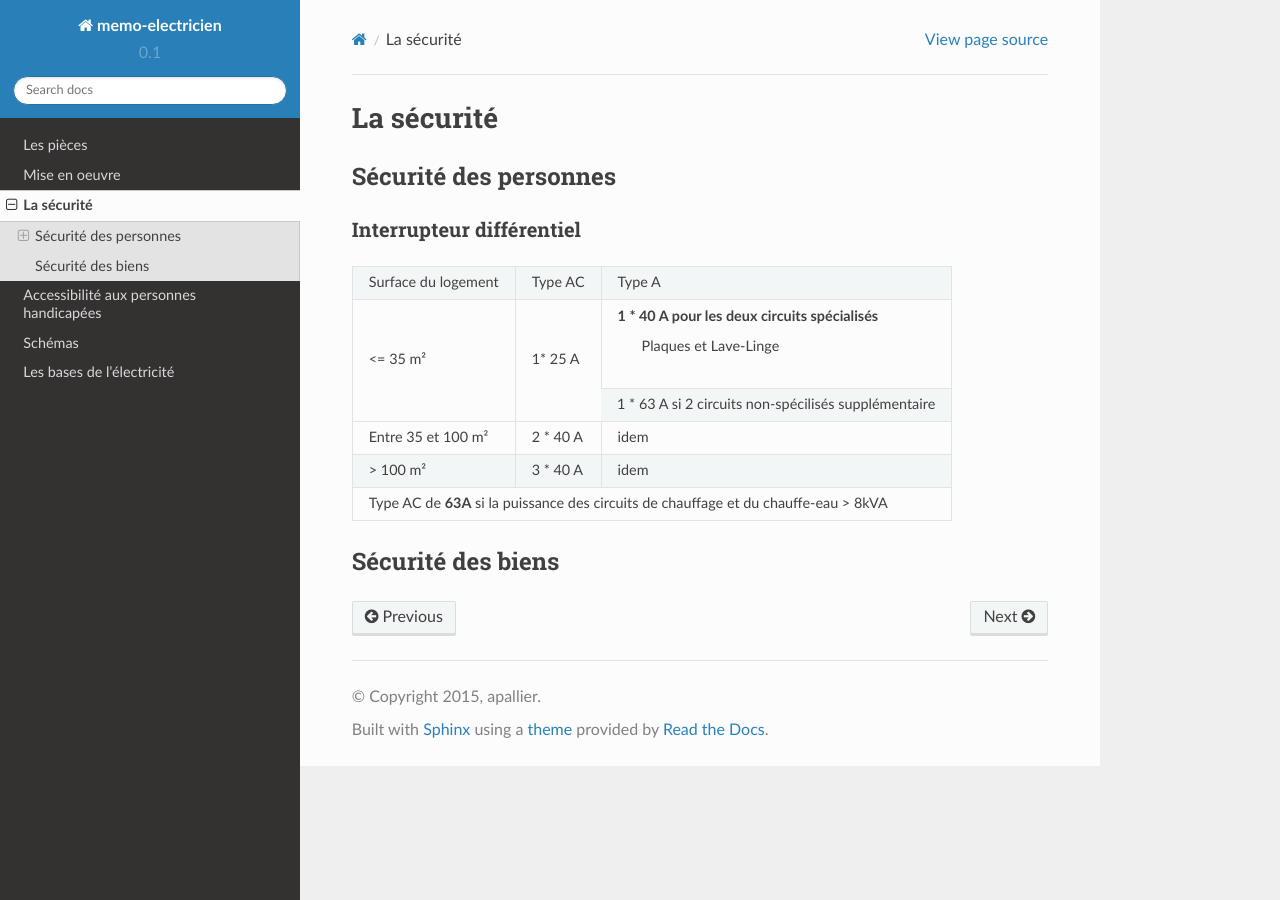
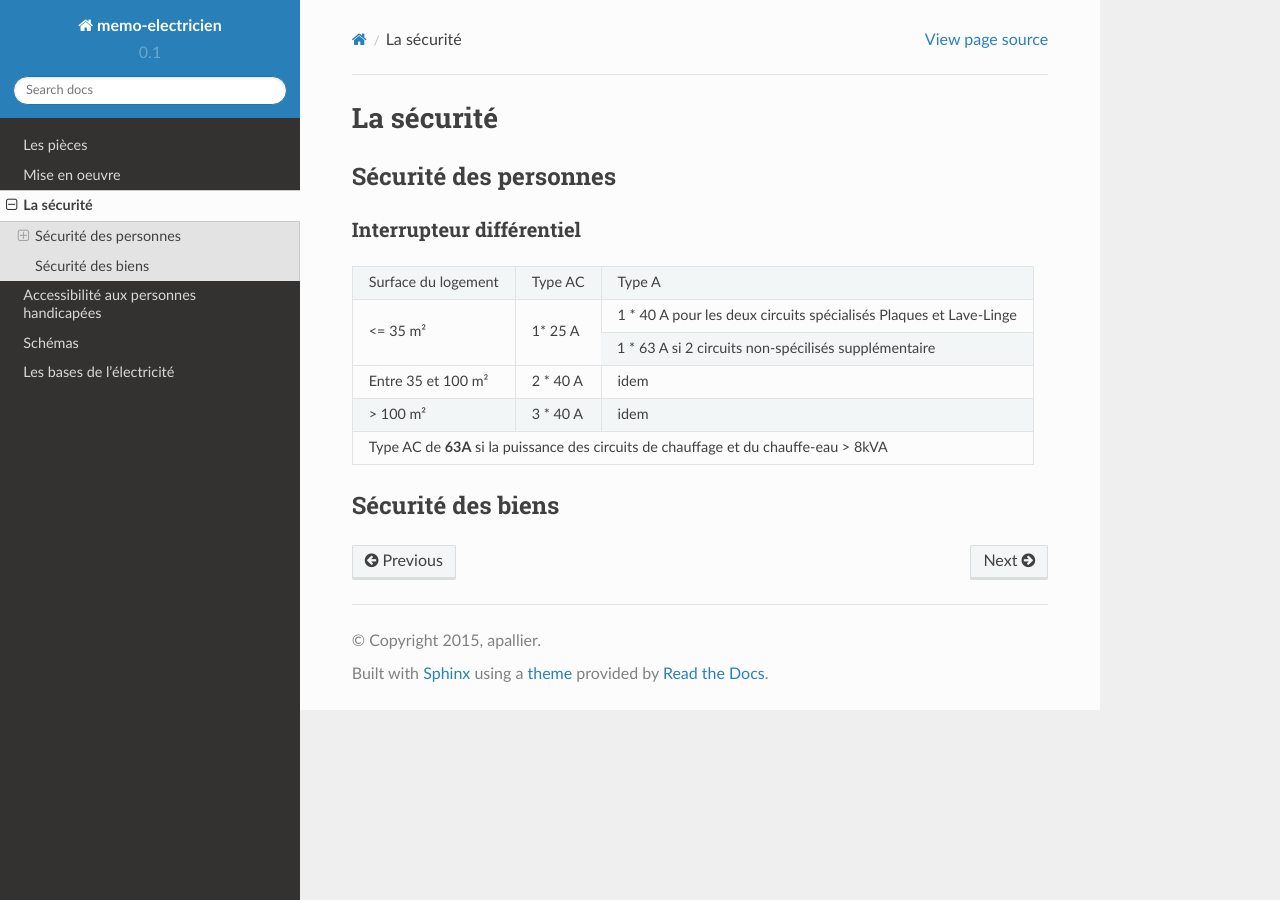
Before and after one commit to apallier/memo-electricien, a Sphinx documentation site: the page built from source/securite.rst, in a window 1280 px wide. Built offline with Sphinx 7.4.7 and the Read the Docs theme 2.0.0, drawn with Linux system fonts in a browser that asks for light colours.

Commit message:
Reformatage du tableau

```diff
--- a/source/securite.rst
+++ b/source/securite.rst
@@ -8,20 +8,20 @@
 Interrupteur différentiel
 -------------------------
 
-+---------------------+-----------+------------------------------------------------------+
-| Surface du logement |  Type AC  |                        Type A                        |
-+---------------------+-----------+------------------------------------------------------+
-|       <= 35 m²      |   1* 25 A |     1 * 40 A pour les deux circuits spécialisés      |
-|                     |           |                 Plaques et Lave-Linge                |
-+                     +           +------------------------------------------------------+
-|                     |           | 1 * 63 A si 2 circuits non-spécilisés supplémentaire |
-+---------------------+-----------+------------------------------------------------------+
-|  Entre 35 et 100 m² |  2 * 40 A |                         idem                         |
-+---------------------+-----------+------------------------------------------------------+
-|       > 100 m²      |  3 * 40 A |                         idem                         |
-+---------------------+-----------+------------------------------------------------------+
-| Type AC de **63A** si la puissance des circuits de chauffage et du chauffe-eau > 8kVA  |
-+----------------------------------------------------------------------------------------+
++---------------------+-----------+-------------------------------------------------------------------+
+| Surface du logement |  Type AC  |                               Type A                              |
++---------------------+-----------+-------------------------------------------------------------------+
+|       <= 35 m²      |   1* 25 A | 1 * 40 A pour les deux circuits spécialisés Plaques et Lave-Linge |
++                     +           +-------------------------------------------------------------------+
+|                     |           |        1 * 63 A si 2 circuits non-spécilisés supplémentaire       |
++---------------------+-----------+-------------------------------------------------------------------+
+|  Entre 35 et 100 m² |  2 * 40 A |                                idem                               |
++---------------------+-----------+-------------------------------------------------------------------+
+|       > 100 m²      |  3 * 40 A |                                idem                               |
++---------------------+-----------+-------------------------------------------------------------------+
+| Type AC de **63A** si la puissance des circuits de chauffage et du chauffe-eau > 8kVA               |
++-----------------------------------------------------------------------------------------------------+
+
 
 
 Sécurité des biens
```
Also changed, not shown: 1 other file.
